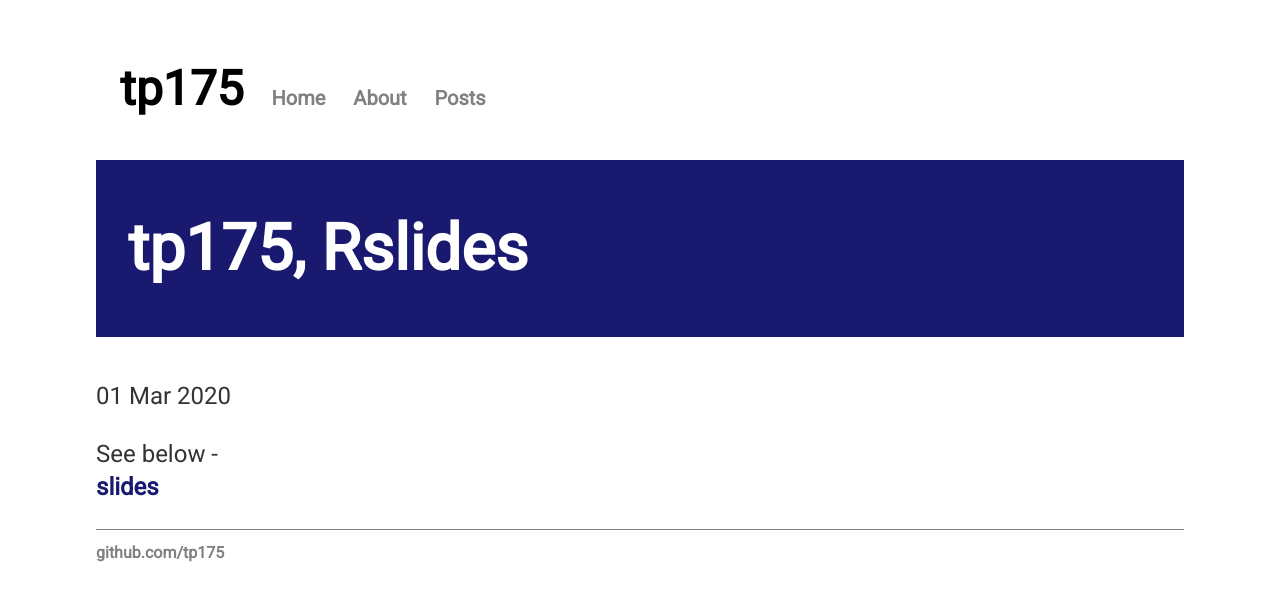
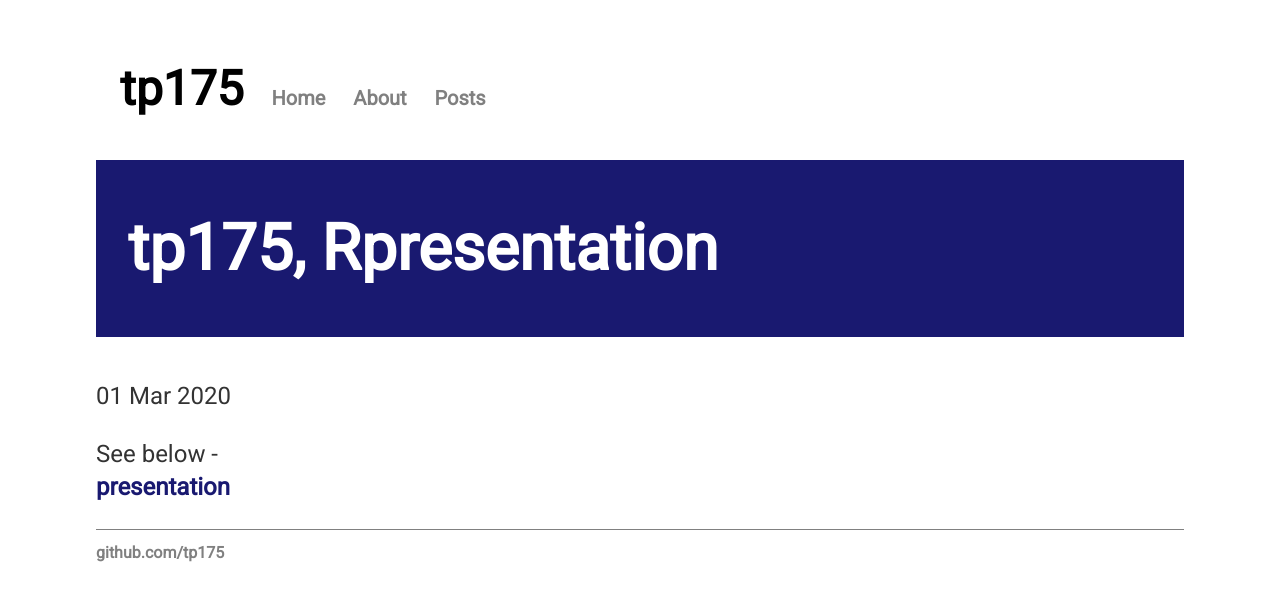
Before and after one commit to tp175/tp175.github.io, a Jekyll site: the page built from _posts/2020-03-01-tp175-rslides.md, in a window 1280 px wide. Shown: the top 601 px of the page. Built offline with Jekyll 4.4.1, drawn with Linux system fonts in a browser that asks for light colours.

Commit message:
content update

```diff
--- a/_posts/2020-03-01-tp175-rslides.md
+++ b/_posts/2020-03-01-tp175-rslides.md
@@ -1,9 +1,9 @@
 ---
 layout: post
-title: "tp175, Rslides"
+title: "tp175, Rpresentation"
 date: 2020-03-01
 describe: "xxx R xxx"
 ---
 
 See below - <br>
-<b><a href="/work/tp175-Rslides.md.html">slides</a></b>
+<b><a href="/work/tp175-Rslides.md.html">presentation</a></b>
--- a/css/main.css
+++ b/css/main.css
@@ -89,5 +89,5 @@ ul.posts {
 ul.posts li {
 	list-style: none;
 	padding: 1em;
-	background-color: #191970; opacity:0.30;
+	background-color: #191970; opacity:0.35;
 }
```
